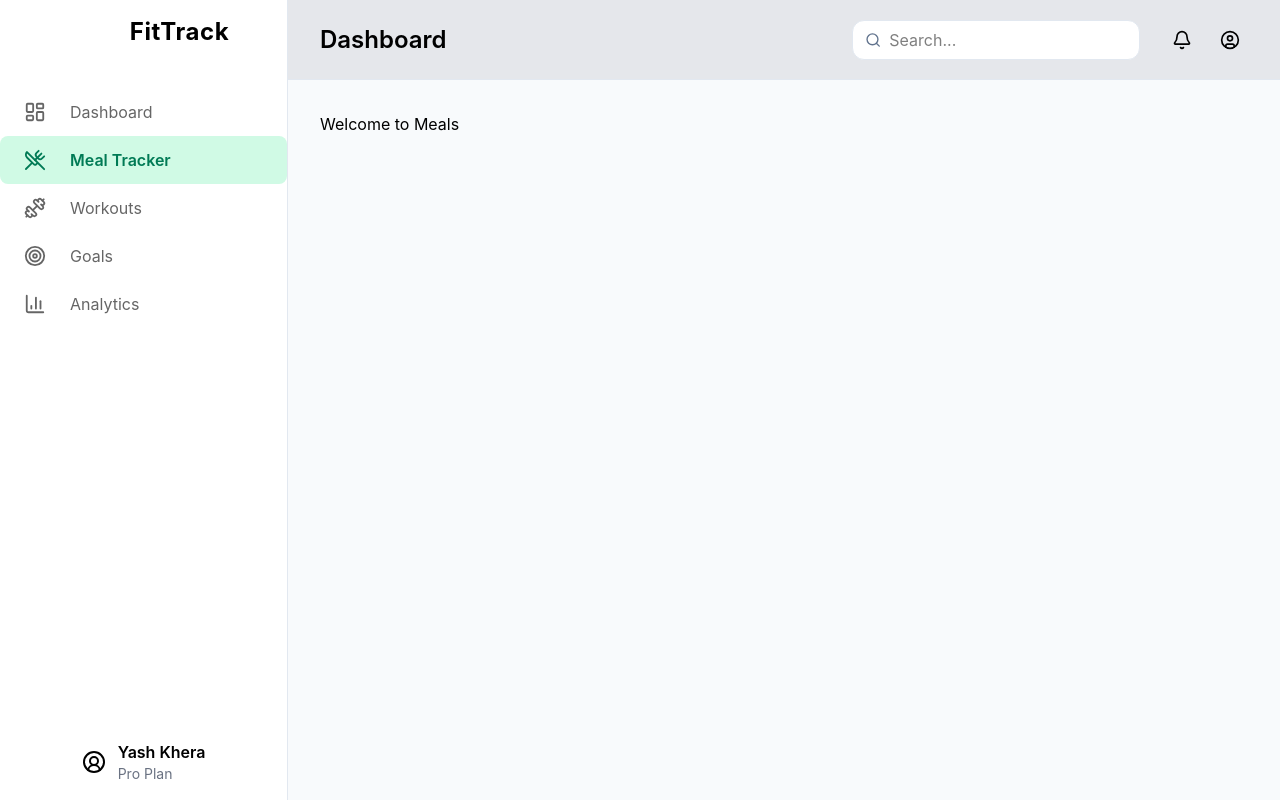
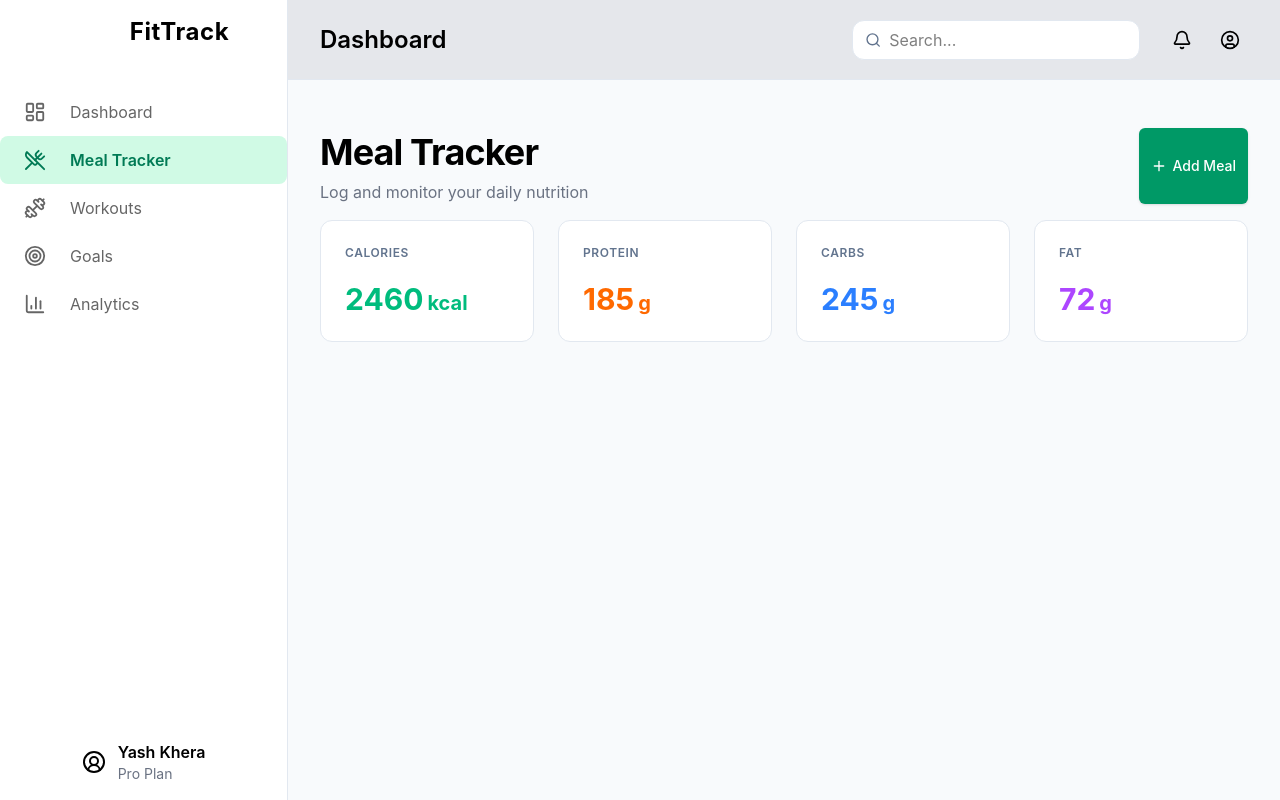
Before and after one commit to kherayash/FitTrack, a React (Vite) app: page /meals in a window 1280 px wide. Built offline with nearby package versions, Linux system fonts and the light colour scheme.

Commit message:
build hafl recent meals ui

```diff
--- a/src/components/Statcard.jsx
+++ b/src/components/Statcard.jsx
@@ -7,7 +7,7 @@ export default function StatCard({
     icon: Icon,
 }) {
     return (
-        <div className=" group flex flex-col gap-5 bg-white rounded-xl border border-slate-150 p-6 transition-all duration-300 hover:shadow-md hover:-translate-y-1">
+        <div className=" group flex flex-col gap-5 bg-white rounded-xl border border-slate-200 p-6 transition-all duration-300 hover:shadow-md hover:-translate-y-1">
             {/* Top Row */}
             <div className="flex justify-between items-start">
                 <h3 className="text-sm font-semibold uppercase tracking-wide text-gray-500">
--- a/src/components/meals/MealToolbar.jsx
+++ b/src/components/meals/MealToolbar.jsx
@@ -0,0 +1,16 @@
+export default function MealToolbar(){
+    const filters = [
+    "All",
+    "Breakfast",
+    "Lunch",
+    "Dinner",
+    "Snack",
+];
+    return(
+       <>
+        filters.map((item)=>{
+
+        })
+       </>
+    )
+}
--- a/src/components/meals/NutritionSummary.jsx
+++ b/src/components/meals/NutritionSummary.jsx
@@ -0,0 +1,44 @@
+import SummaryCard from "./SummaryCard";
+
+export default function NutritionSummary(){
+    const summaryData = [
+    {
+        title: "Calories",
+        value: 2460,
+        unit: "kcal",
+        color: "emerald",
+    },
+    {
+        title: "Protein",
+        value: 185,
+        unit: "g",
+        color: "orange",
+    },
+    {
+        title: "Carbs",
+        value: 245,
+        unit: "g",
+        color: "blue",
+    },
+    {
+        title: "Fat",
+        value: 72,
+        unit: "g",
+        color: "purple",
+    },
+];
+    return(
+     <div className="grid grid-cols-4 gap-6">
+    {summaryData.map((item) => (
+        <SummaryCard
+            key={item.title}
+            title={item.title}
+            value={item.value}
+            unit={item.unit}
+            color={item.color}
+        />
+    ))}
+</div>
+
+    );
+}
--- a/src/components/meals/SummaryCard.jsx
+++ b/src/components/meals/SummaryCard.jsx
@@ -0,0 +1,36 @@
+export default function SummaryCard(
+    {title,
+    value,
+    unit,
+    color = "emerald",
+}
+){
+     const colorClasses = {
+    emerald: "text-emerald-500",
+    blue: "text-blue-500",
+    orange: "text-orange-500",
+    purple: "text-purple-500",
+};
+    return (
+       <div className=" group flex flex-col gap-5 bg-white rounded-xl border border-slate-200 p-6 transition-all duration-300 hover:shadow-md hover:-translate-y-1">
+            {/* Top Row */}
+            <div className="flex justify-between items-start">
+                <h3 className="text-xs font-semibold uppercase tracking-wider text-slate-500">
+                    {title}
+                </h3>
+
+
+            </div>
+
+            {/* Bottom Content */}
+            <div className="flex flex-col gap-1">
+               <p className={`text-3xl font-bold ${colorClasses[color]}`}>
+                    {value}
+                    <span className="ml-1 text-xl">{unit}</span>
+                </p>
+
+
+            </div>
+        </div>
+    )
+}
--- a/src/pages/Meals.jsx
+++ b/src/pages/Meals.jsx
@@ -1,9 +1,29 @@
-
+import NutritionSummary from "../components/meals/NutritionSummary";
+import { Plus } from "lucide-react";
 
 export default function Meals(){
     return (
-        <>
-          <h1>Welcome to Meals</h1>
-        </>
+          <div className="">
+            {/* header section */}
+            <div className="flex justify-between py-4">
+                 <div>
+                     <h1 className="text-4xl font-bold mt-1 tracking-tight">
+                   Meal Tracker
+                </h1>
+
+                <p className="text-gray-500 mt-2">
+                    Log and monitor your daily nutrition
+                </p>
+                 </div>
+
+                <button className="flex items-center gap-1.5 rounded-md bg-emerald-600 px-3 py-1.5 text-sm font-medium text-white shadow-sm transition-all duration-200 hover:bg-emerald-700">
+                        <Plus size={16} />
+                        Add Meal
+                    </button>
+            </div>
+               <div>
+                <NutritionSummary/>
+               </div>
+          </div>
     )
 }
```
